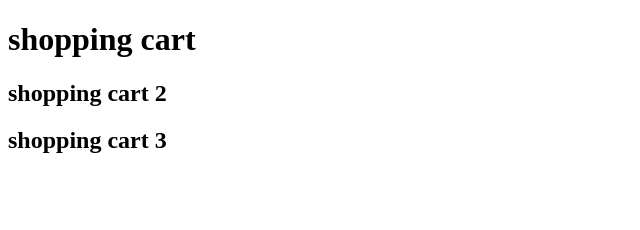
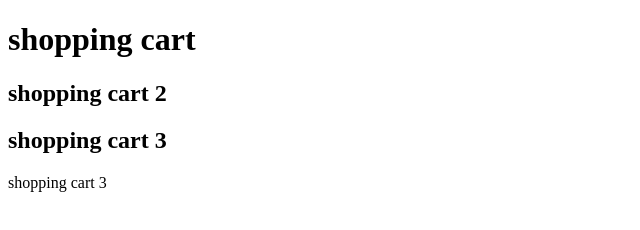
Before and after one commit to david20050103/gitTestC, a plain HTML site: page shopping-cart.html in a window 1280 px wide. Shown: the whole page, without its empty margins (0-640 px from the left). Drawn offline with Linux system fonts and the light colour scheme.

Commit message:
修改購物車頁面，加入 <p2>

```diff
--- a/shopping-cart.html
+++ b/shopping-cart.html
@@ -10,5 +10,6 @@
     <h1>shopping cart</h1>
     <h2>shopping cart 2</h2>
     <h2>shopping cart 3</h2>
+    <p2>shopping cart 3</p2>
 </body>
 </html>
```
